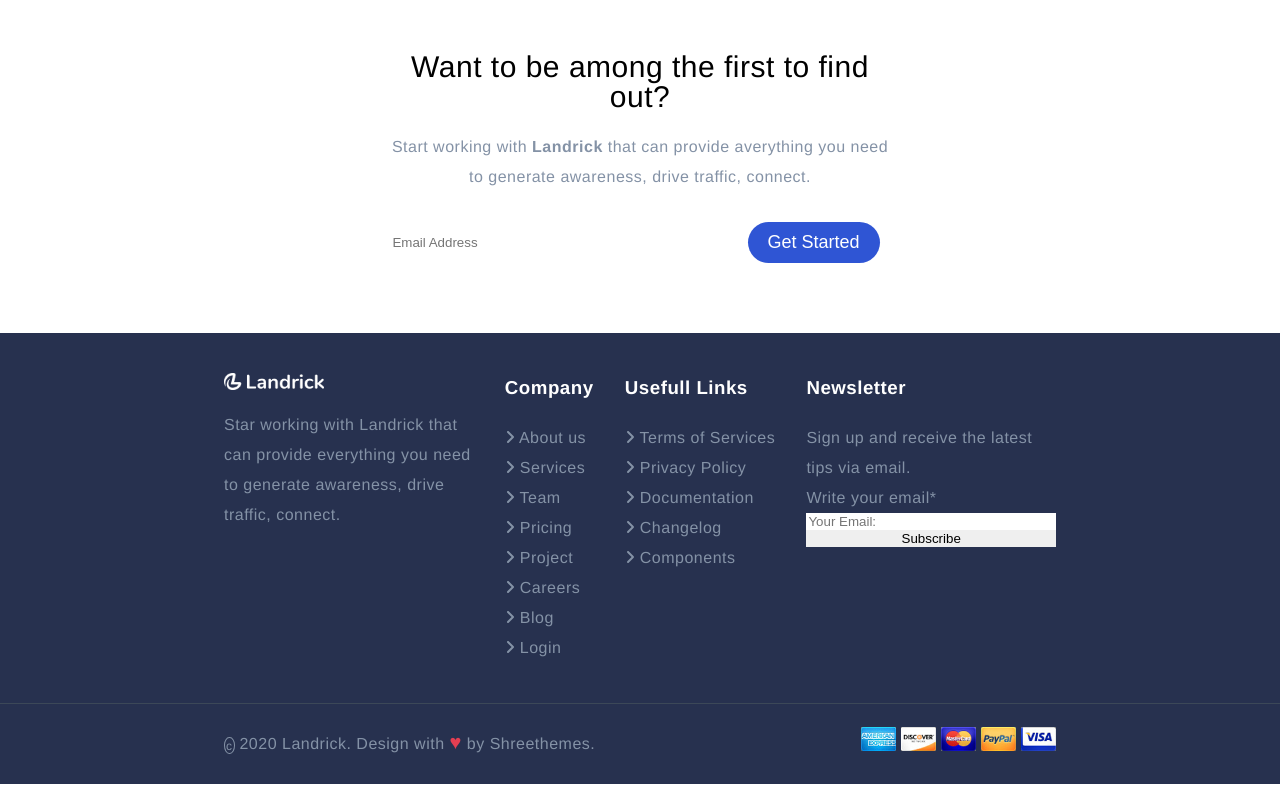
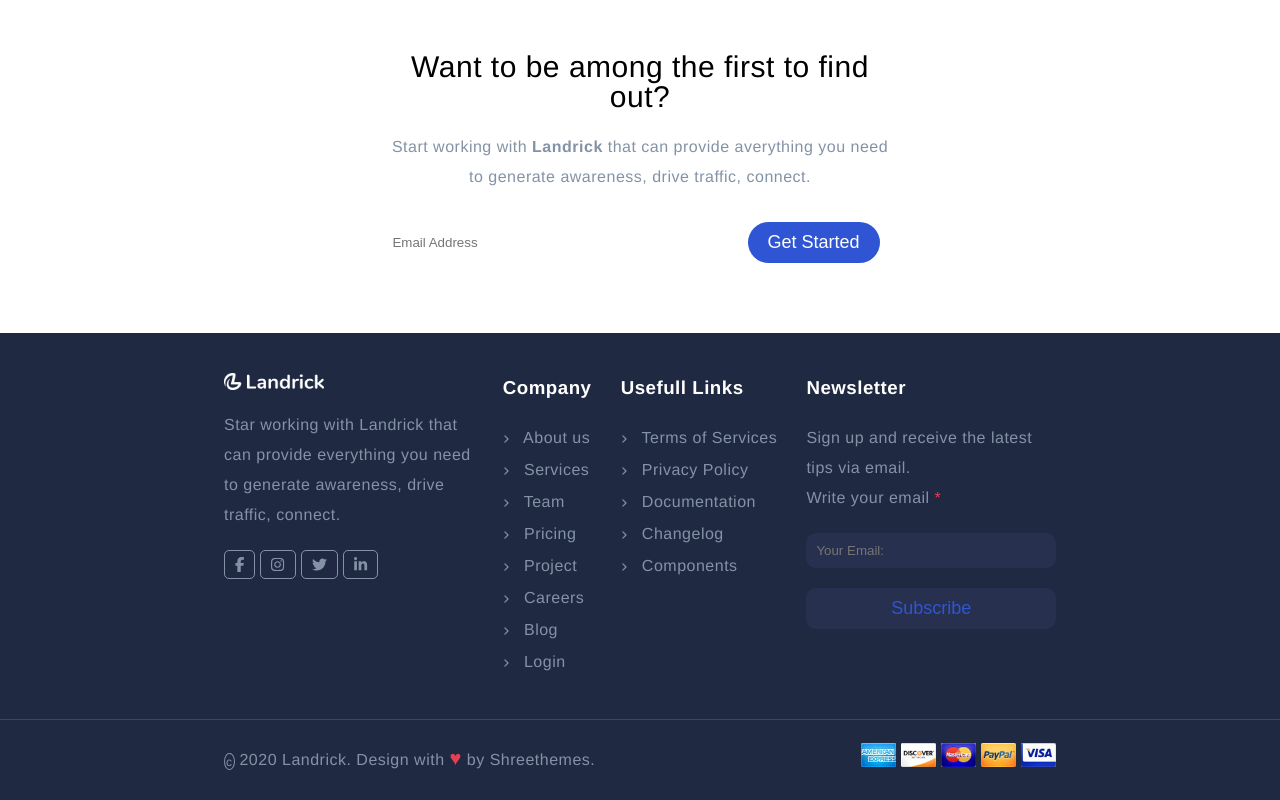
Before and after one commit to gloriaghe/proj-html-vuejs, a Vue app: page / in a window 1280 px wide. Shown: the part 3322-4122 px from the top of the page. Built offline with nearby package versions, Linux system fonts and the light colour scheme.

Commit message:
footer terminato

```diff
--- a/src/components/FooterLandrick.vue
+++ b/src/components/FooterLandrick.vue
@@ -6,9 +6,26 @@
                     <img id="logo" src="../assets/img/logo-light.png" alt="Logo landrick">
                     <span>Star working with Landrick that can provide everything you need to generate awareness, drive
                         traffic, connect.</span>
-                    <div>
+                    <div id="brands">
                         <a href="#">
-                            <!-- <font-awesome-icon icon="fa-brands fa-facebook-f" /> -->
+                            <span>
+                                <font-awesome-icon icon="fa-brands fa-facebook-f" />
+                            </span>
+                        </a>
+                        <a href="#">
+                            <span>
+                                <font-awesome-icon icon="fa-brands fa-instagram" />
+                            </span>
+                        </a>
+                        <a href="#">
+                            <span>
+                                <font-awesome-icon icon="fa-brands fa-twitter" />
+                            </span>
+                        </a>
+                        <a href="#">
+                            <span>
+                                <font-awesome-icon icon="fa-brands fa-linkedin-in" />
+                            </span>
                         </a>
                     </div>
                 </div>
@@ -16,7 +33,9 @@
                     <h3>Company</h3>
                     <div v-for="(element, i) in company" :key="i">
                         <a href="element.link">
-                            <font-awesome-icon icon="fa-solid fa-angle-right" />
+                            <span class="angleRight">
+                                <font-awesome-icon icon="fa-solid fa-angle-right" />
+                            </span>
                             {{ element.text }}
                         </a>
 
@@ -26,7 +45,10 @@
                     <h3>Usefull Links</h3>
                     <div v-for="(element, i) in links" :key="i">
                         <a href="element.link">
-                            <font-awesome-icon icon="fa-solid fa-angle-right" />
+                            <span class="angleRight">
+                                <font-awesome-icon icon="fa-solid fa-angle-right" />
+                            </span>
+
                             {{ element.text }}
                         </a>
 
@@ -35,7 +57,7 @@
                 <div class="sectionFooterUp">
                     <h3>Newsletter</h3>
                     <span>Sign up and receive the latest tips via email.</span>
-                    <span>Write your email<span>*</span></span>
+                    <span>Write your email <span id="asterisco">*</span></span>
                     <input type="text" placeholder="Your Email:">
                     <button>Subscribe</button>
                 </div>
@@ -155,7 +177,7 @@
 <!-- Add "scoped" attribute to limit CSS to this component only -->
 <style scoped lang="scss">
 footer {
-    background-color: #27314f;
+    background-color: #202942;
 
     a {
         text-decoration: none;
@@ -175,6 +197,11 @@
             flex-direction: column;
             max-width: 30%;
 
+            .angleRight {
+                font-size: 10px;
+                margin-right: 10px;
+            }
+
             #logo {
                 width: 40%;
                 margin-bottom: 20px;
@@ -183,6 +210,44 @@
             h3 {
                 color: white;
                 margin-bottom: 20px;
+            }
+
+            #brands {
+                margin-top: 20px;
+
+                a {
+                    border: 1px solid #8492a6;
+                    padding: 5px;
+                    border-radius: 5px;
+                    margin-right: 5px;
+
+                    span {
+                        font-size: 15px;
+                        padding: 5px;
+                    }
+                }
+
+            }
+
+            #asterisco {
+                color: #e43f52;
+            }
+
+            input {
+                background-color: #27314f;
+                border-radius: 10px;
+                color: white;
+                padding: 10px;
+                margin: 20px 0;
+            }
+
+            button {
+                background-color: #27314f;
+                border-radius: 10px;
+                color: #2f55d4;
+                padding: 10px;
+                border: 1px #2f55d4;
+                font-size: 18px;
             }
         }
     }
--- a/src/components/PriceLandrick.vue
+++ b/src/components/PriceLandrick.vue
@@ -101,6 +101,7 @@
                     </a>
                 </button>
                 <span>*No credit card required</span>
+            <img id="ribbon" src="../assets/img/Orange-Ribbon.png" alt="Best Price">
             </div>
             <div class="containerSinglePrice">
                 <span>
@@ -201,6 +202,7 @@
             border-bottom: 2px solid #adb5bd;
             border-radius: 20px;
             padding: 20px 20px;
+            position: relative;
 
             strong {
                 margin-left: 20px;
@@ -215,6 +217,13 @@
                 margin: 20px 0 10px 0;
                 font-size: 35px;
             }
+
+            #ribbon{
+                position: absolute;
+                top: 0;
+                right: 0;
+                width: 70px;
+            }
         }
 
     }
--- a/src/main.js
+++ b/src/main.js
@@ -9,12 +9,12 @@
 
 /* import specific icons */
 import { faMagnifyingGlass, faAngleDown, faAngleRight, faLayerGroup, faCheck, faArrowRight, faDollarSign } from '@fortawesome/free-solid-svg-icons'
-import { faGithub, faStackOverflow } from '@fortawesome/free-brands-svg-icons'
+import { faGithub, faStackOverflow, faFacebookF, faInstagram, faTwitter, faLinkedinIn } from '@fortawesome/free-brands-svg-icons'
 import { faUser,  } from '@fortawesome/free-regular-svg-icons'
 
 
 /* add icons to the library */
-library.add(faMagnifyingGlass, faUser, faGithub, faStackOverflow, faAngleDown, faAngleRight, faLayerGroup, faCheck, faArrowRight, faDollarSign )
+library.add(faMagnifyingGlass, faUser, faGithub, faInstagram, faTwitter, faLinkedinIn, faFacebookF, faStackOverflow, faAngleDown, faAngleRight, faLayerGroup, faCheck, faArrowRight, faDollarSign )
 
 /* add font awesome icon component */
 Vue.component('font-awesome-icon', FontAwesomeIcon)
```
Also changed, not shown: src/assets/img/Orange-Ribbon.png (added).
